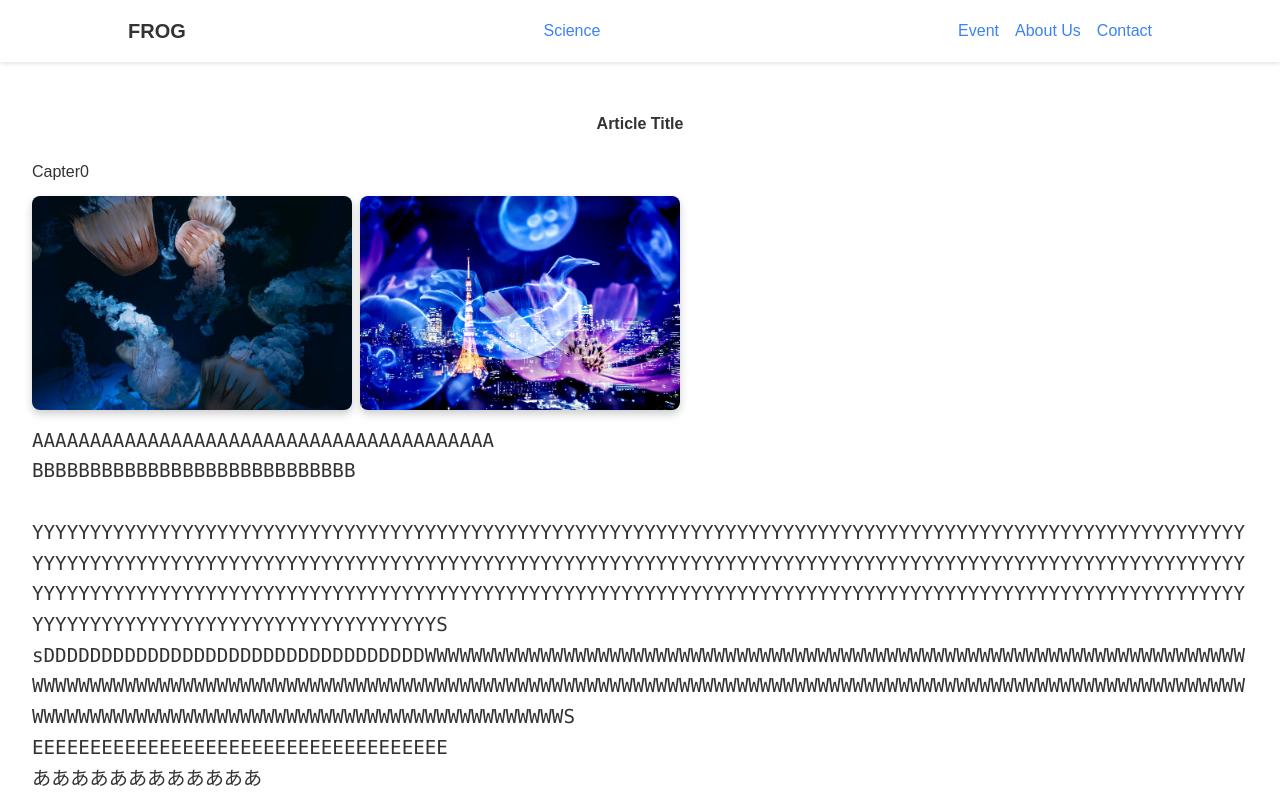
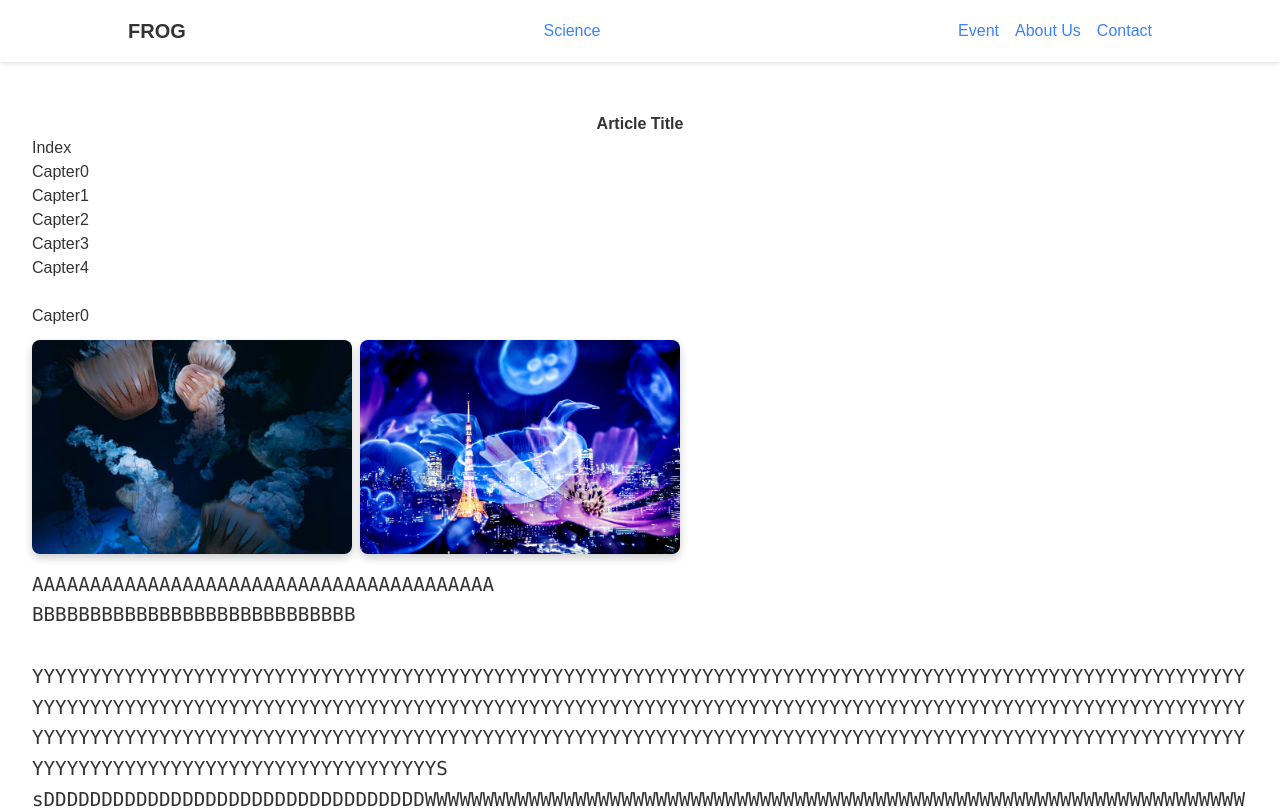
Before and after one commit to OkamotoRyotaro/NextJS, a Next.js app in the folder website/: page /contents/Science in a window 1280 px wide. Shown: the top 809 px of the page. Built offline with nearby package versions, Linux system fonts and the light colour scheme.

Commit message:
記事の目次を追加

```diff
--- a/website/src/app/contents/Science/SciencePageTemplate.tsx
+++ b/website/src/app/contents/Science/SciencePageTemplate.tsx
@@ -12,10 +12,33 @@ export const SciencePageTemplate = (props: SciencePageTemplateProps) => {
   const { dirPath } = props
 
   const { title, contentLines } = useFetchArticleData(dirPath)
-  console.log(contentLines)
+
+  const ArticleIndex = contentLines
+    .filter((line) => line.contentsType === "Chapter")
+    .map((line, index) => ({
+      id: `chapter-${index}`, // ユニークなIDを生成
+      name: line.content,
+    }));
+
+
   return (
     <div className="p-8">
       <h1 className={style.articleTitle}>{title}</h1>
+
+      {/* 目次 */}
+      <nav className={style.tableOfContents}>
+        <h2>Index</h2>
+        <ul>
+          {ArticleIndex.map((chapter) => (
+            <li key={chapter.id}>
+              <a href={`#${chapter.id}`} className={style.tocLink}>
+                {chapter.name}
+              </a>
+            </li>
+          ))}
+        </ul>
+      </nav>
+
       <div>
         {contentLines.map((line, index) => {
           if (line === null) return null
@@ -40,7 +63,9 @@ export const SciencePageTemplate = (props: SciencePageTemplateProps) => {
               )
             case "Chapter":
               return (
-                <Chapter key={index} chapterName={line.content} />
+                <div key={index} id={`chapter-${ArticleIndex.findIndex((c) => c.name === line.content)}`}>
+                  <Chapter chapterName={line.content} />
+                </div>
               )
             case "Text":
               return (
```
Also changed, not shown: website/public/science/article0/article.txt.
